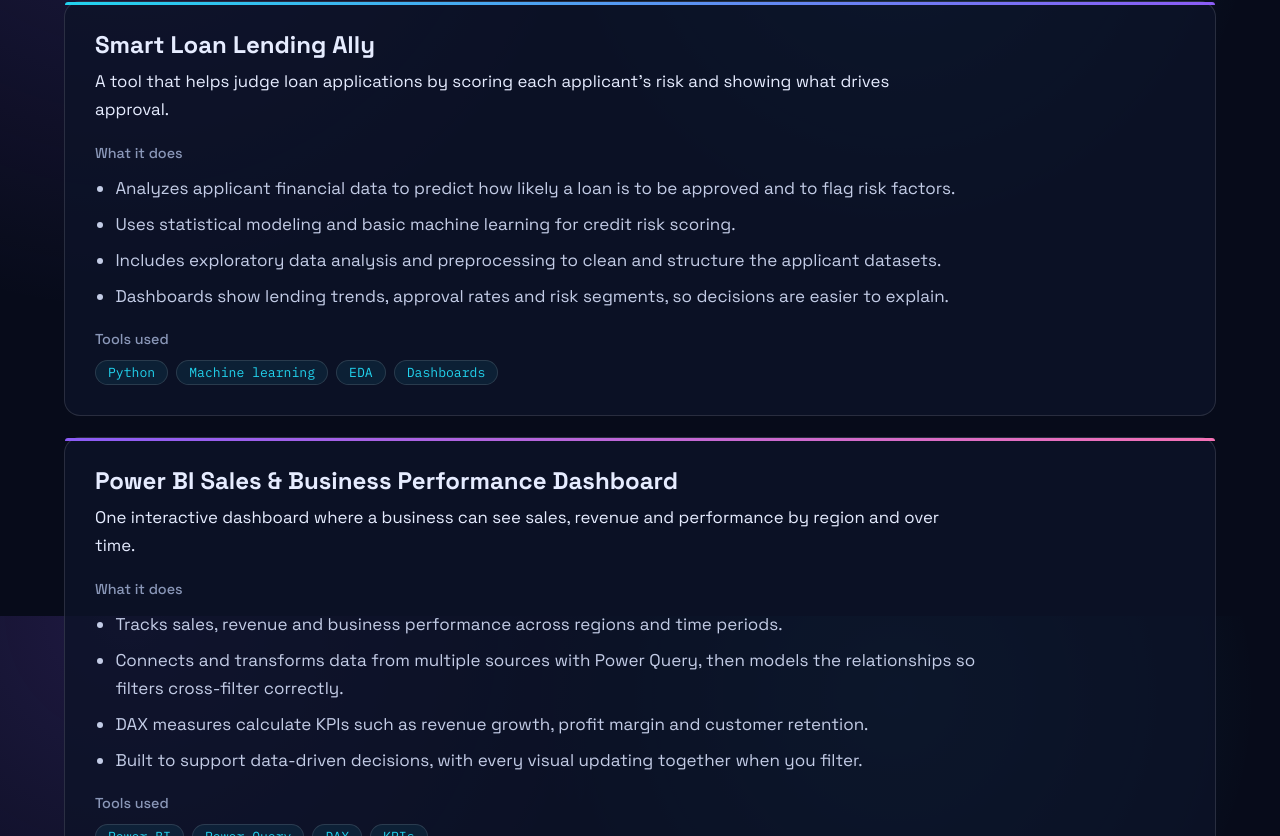
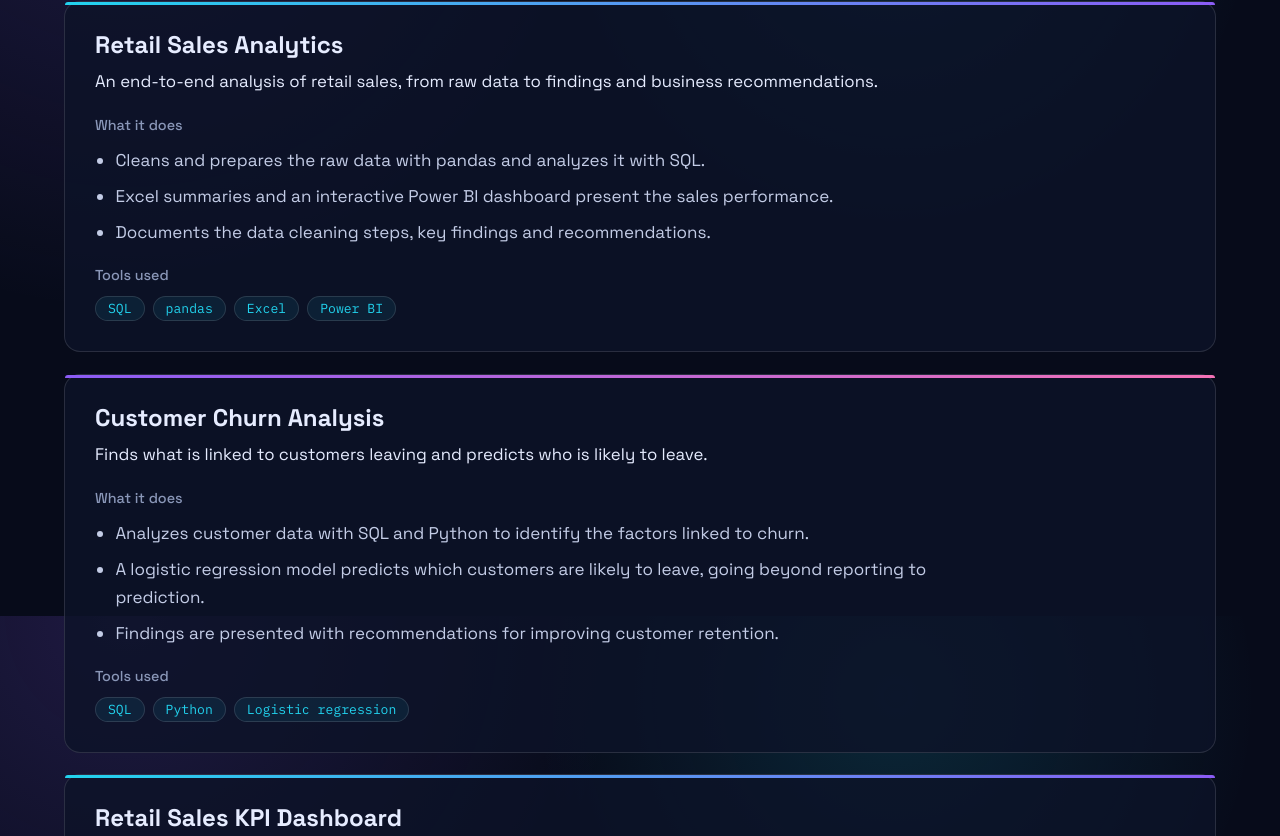
Before and after one commit to Vishal1606-vk/Portfolio, a React (Vite) app in the folder portfolio-react/: page / in a window 1280 px wide. Shown: the part 1784-2620 px from the top of the page. Built offline with nearby package versions, Linux system fonts and the light colour scheme.

Commit message:
Blue theme, new projects, theme-colored logo

```diff
--- a/portfolio-react/src/components/About.jsx
+++ b/portfolio-react/src/components/About.jsx
@@ -39,7 +39,7 @@
             <div className="facts">
               <div className="fact glass"><b>B.Tech, Computer Science</b><span>Jain University, 2022 to 2026 · CGPA 7.6</span></div>
               <div className="fact glass"><b>Data Analyst Intern</b><span>Zintlr, Bengaluru · March to April 2025</span></div>
-              <div className="fact glass"><b>2 projects</b><span>Loan risk scoring and a Power BI sales dashboard</span></div>
+              <div className="fact glass"><b>4 projects</b><span>Sales analytics, churn prediction, a KPI dashboard and an ETL warehouse</span></div>
             </div>
           </div>
           <div className="steps">
--- a/portfolio-react/src/components/Nav.jsx
+++ b/portfolio-react/src/components/Nav.jsx
@@ -6,7 +6,7 @@
 .nav{display:flex;align-items:center;justify-content:space-between;gap:16px;padding:10px 18px;background:var(--navbg)}
 .nav .left{display:flex;align-items:center;gap:18px}
 .nav .brand{display:flex;align-items:center;text-decoration:none}
-.nav .brand img{display:block;height:36px;width:auto;filter:drop-shadow(0 0 8px rgba(255,190,60,.35))}
+.nav .brand .logo{display:block;width:50px;height:36px;background:var(--ink);-webkit-mask:var(--logo) center/contain no-repeat;mask:var(--logo) center/contain no-repeat;filter:drop-shadow(0 0 6px color-mix(in srgb,var(--cyan) 45%,transparent))}
 .nav .links{display:flex;gap:20px;flex-wrap:wrap}
 .nav .links a{color:var(--muted);text-decoration:none;font-size:.95rem}
 .nav .links a:hover{color:var(--cyan)}
@@ -24,7 +24,7 @@
           <nav className="nav glass" aria-label="Sections">
             <div className="left">
               <ThemeToggle />
-              <a className="brand" href="#top" aria-label="Vishal Kumar P, back to top"><img src={logo} alt="VK" /></a>
+              <a className="brand" href="#top" aria-label="Vishal Kumar P, back to top"><span className="logo" role="img" aria-label="VK" style={{ "--logo": `url(${logo})` }} /></a>
             </div>
             <div className="links">{links.map(([l, h]) => <a key={h} href={h}>{l}</a>)}</div>
           </nav>
--- a/portfolio-react/src/components/Projects.jsx
+++ b/portfolio-react/src/components/Projects.jsx
@@ -17,26 +17,42 @@
 // Optional: add  link: "https://github.com/..."  to show a "View project" button.
 const projects = [
   {
-    title: "Smart Loan Lending Ally",
-    summary: "A tool that helps judge loan applications by scoring each applicant's risk and showing what drives approval.",
+    title: "Retail Sales Analytics",
+    summary: "An end-to-end analysis of retail sales, from raw data to findings and business recommendations.",
     points: [
-      "Analyzes applicant financial data to predict how likely a loan is to be approved and to flag risk factors.",
-      "Uses statistical modeling and basic machine learning for credit risk scoring.",
-      "Includes exploratory data analysis and preprocessing to clean and structure the applicant datasets.",
-      "Dashboards show lending trends, approval rates and risk segments, so decisions are easier to explain.",
+      "Cleans and prepares the raw data with pandas and analyzes it with SQL.",
+      "Excel summaries and an interactive Power BI dashboard present the sales performance.",
+      "Documents the data cleaning steps, key findings and recommendations.",
     ],
-    tags: ["Python", "Machine learning", "EDA", "Dashboards"],
+    tags: ["SQL", "pandas", "Excel", "Power BI"],
   },
   {
-    title: "Power BI Sales & Business Performance Dashboard",
-    summary: "One interactive dashboard where a business can see sales, revenue and performance by region and over time.",
+    title: "Customer Churn Analysis",
+    summary: "Finds what is linked to customers leaving and predicts who is likely to leave.",
     points: [
-      "Tracks sales, revenue and business performance across regions and time periods.",
-      "Connects and transforms data from multiple sources with Power Query, then models the relationships so filters cross-filter correctly.",
-      "DAX measures calculate KPIs such as revenue growth, profit margin and customer retention.",
-      "Built to support data-driven decisions, with every visual updating together when you filter.",
+      "Analyzes customer data with SQL and Python to identify the factors linked to churn.",
+      "A logistic regression model predicts which customers are likely to leave, going beyond reporting to prediction.",
+      "Findings are presented with recommendations for improving customer retention.",
     ],
-    tags: ["Power BI", "Power Query", "DAX", "KPIs"],
+    tags: ["SQL", "Python", "Logistic regression"],
+  },
+  {
+    title: "Retail Sales KPI Dashboard",
+    summary: "An interactive Power BI dashboard that tracks the key retail sales and business performance KPIs.",
+    points: [
+      "Tracks key retail sales and business performance KPIs in one report.",
+      "DAX measures calculate the KPIs, and the report is designed so results can be filtered and compared.",
+    ],
+    tags: ["Power BI", "DAX", "KPIs"],
+  },
+  {
+    title: "SQL Data Warehouse & ETL",
+    summary: "A SQL data warehouse with ETL processes that turn source data into analysis-ready tables.",
+    points: [
+      "ETL processes extract, clean and transform source data.",
+      "The warehouse is structured so the data can be used directly for reporting and analysis.",
+    ],
+    tags: ["SQL", "ETL", "Data warehousing"],
   },
 ];
 
```
Also changed, not shown: portfolio-react/public/favicon.png, portfolio-react/src/assets/vk-logo.png.
